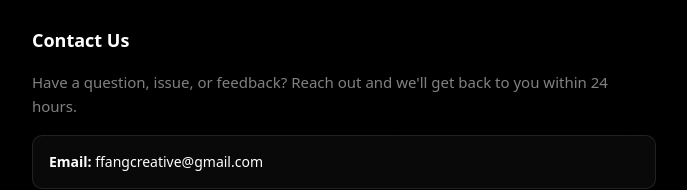
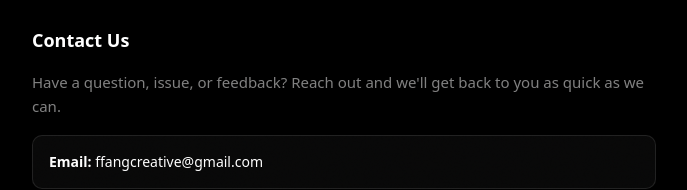
Before and after one commit to flfang9/slow-shutter, a Next.js app: page /support in a window 1280 px wide. Shown: the part 213-403 px from the top of the page, without its empty margins (296-983 px from the left). Built offline with nearby package versions, Linux system fonts and the light colour scheme.

Commit message:
Update support response time copy

```diff
--- a/app/support/page.tsx
+++ b/app/support/page.tsx
@@ -22,7 +22,7 @@ export default function SupportPage() {
           <section>
             <h2 className="text-lg font-semibold mb-4">Contact Us</h2>
             <p className="text-white/50">
-              Have a question, issue, or feedback? Reach out and we&apos;ll get back to you within 24 hours.
+              Have a question, issue, or feedback? Reach out and we&apos;ll get back to you as quick as we can.
             </p>
             <div className="mt-4 p-4 bg-[#080808] rounded-lg border border-white/10">
               <p className="text-sm"><strong className="text-white">Email:</strong> <a href="mailto:ffangcreative@gmail.com" className="text-white hover:underline">ffangcreative@gmail.com</a></p>
```
